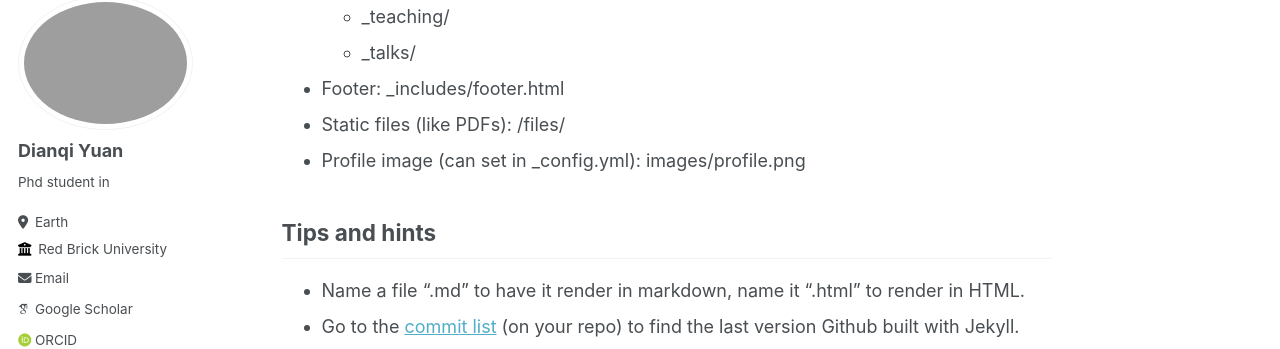
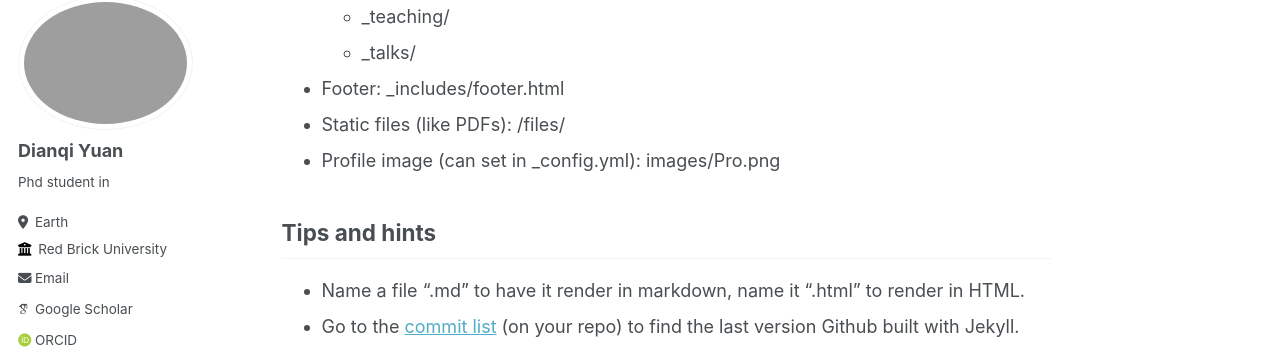
Before and after one commit to dianqi-yuan/dianqi-yuan.github.io, a Jekyll site: the page built from _pages/markdown.md, in a window 1280 px wide and 900 px high, scrolled down 389 px. Shown: the part 110-459 px from the top of the window. Built offline with Jekyll 4.4.1, drawn with Linux system fonts in a browser that asks for light colours; some web fonts are replaced.

Commit message:
Update markdown.md

```diff
--- a/_pages/markdown.md
+++ b/_pages/markdown.md
@@ -20,7 +20,7 @@ redirect_from:
   * _talks/
 * Footer: _includes/footer.html
 * Static files (like PDFs): /files/
-* Profile image (can set in _config.yml): images/profile.png
+* Profile image (can set in _config.yml): images/Pro.png
 
 ## Tips and hints
 
```
